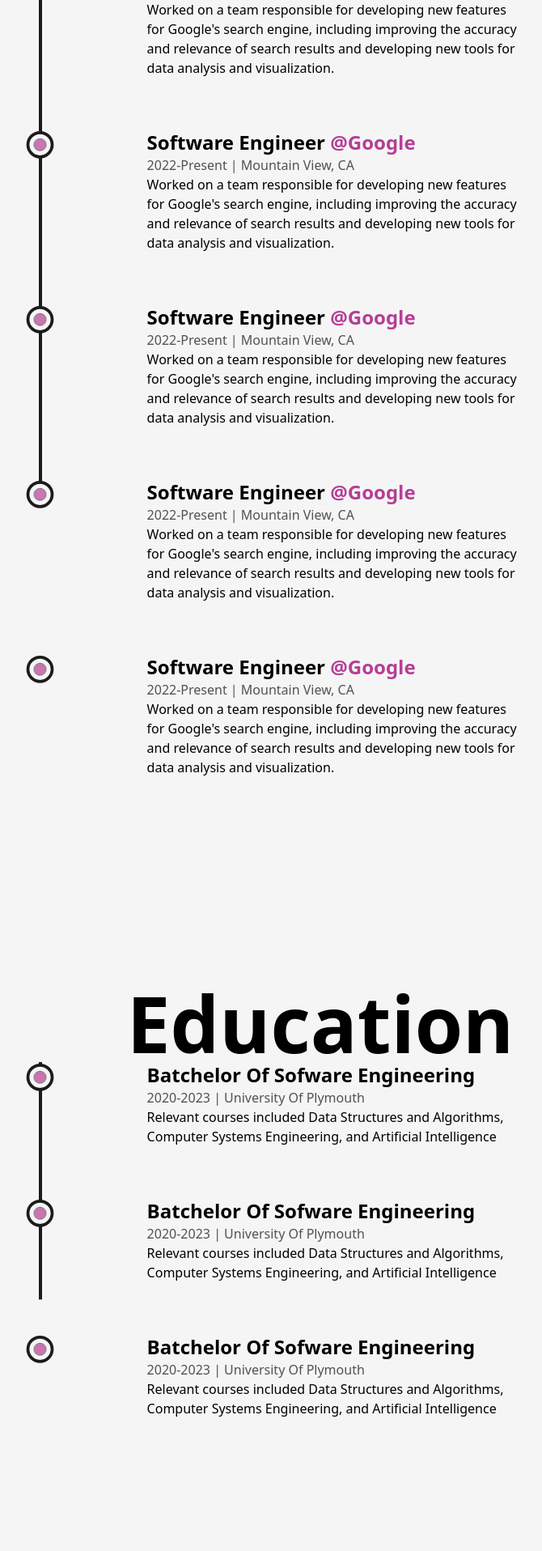
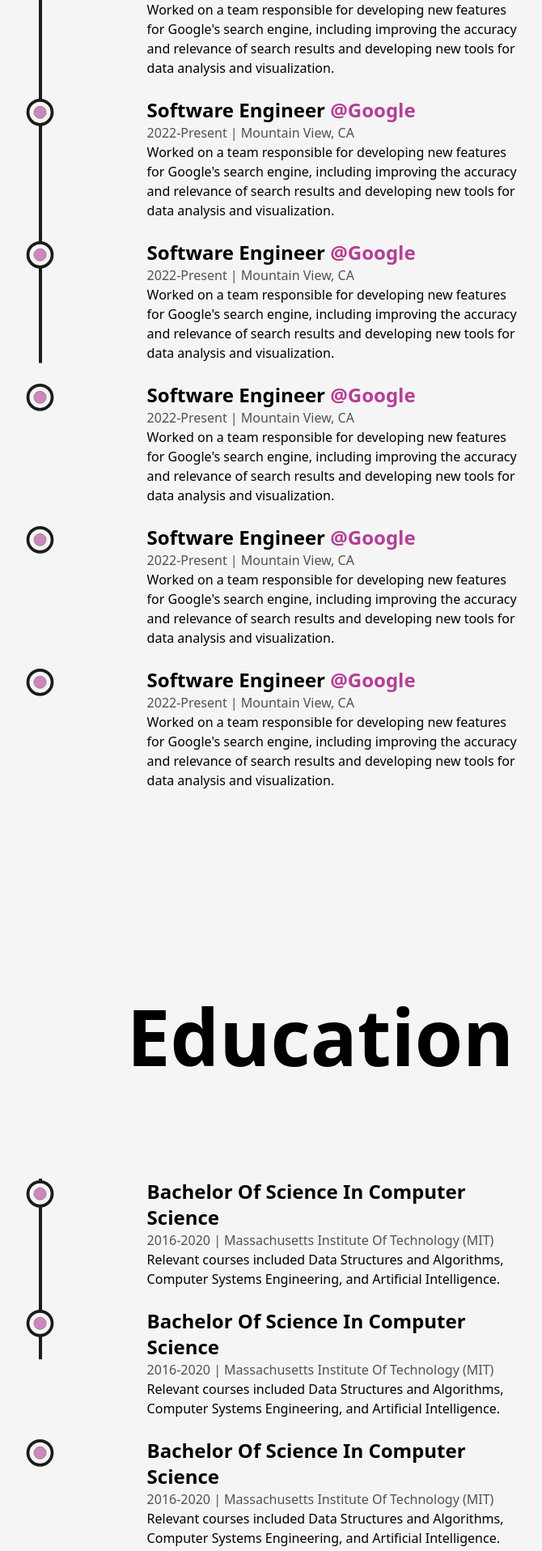
Before and after one commit to spriveen/Portfolio, a Next.js app: page /about in a window 1280 px wide. Shown: the part 2604-4520 px from the top of the page at 81% size, without its empty margins (244-914 px from the left). Built offline with nearby package versions, Linux system fonts and the light colour scheme.

Commit message:
upadte experience and education

```diff
--- a/src/components/Education.js
+++ b/src/components/Education.js
@@ -1,84 +1,85 @@
-import React, { useRef } from 'react'; // Importing useRef from 'react'
-import { motion, useScroll } from 'framer-motion';
-import LiIcon from './LiIcon';
+import React, {useRef} from 'react'
+import { useScroll, motion } from 'framer-motion'
+import LiIcon from './LiIcon'
 
-const Details = ({ type , time, place, info }) => {
-  const ref = useRef(null);
 
-  return (
-    <li
-    ref={ref}
-    className='my-8 first:mt-0 last:mb-0 w-[60%] mx-auto flex flex-col items-center justify-between'
-    >
-      <LiIcon reference={ref} />
+const Details=({type,time,place,info}) =>{
+
+  const ref =useRef(null)
+    return(
+        <li ref={ref} className='my-3 first:mt-0 last:mb-0 w-[60%] mx-auto flex flex-col items-center justify-between
+        md:w-[80%]'>
+            <LiIcon reference={ref}/>
             <motion.div
             initial={{y:50}}
             whileInView={{y:0}}
-      transition={{duration:0.5, type:"spring"}}
-   >
-
-<h3 className="capitalize font-bold text-2xl">{type}</h3>
-<span className='capitalize font-medium text-dark/75 dark:text-light'>
+            transition={{duration:0.5, type:"spring"}}>
+                <h3 className='capitalize font-bold text-2xl sm:text-xl xs:text-lg'>{type}</h3>
+                <span className='capitalize font-medium text-dark/75 dark:text-light/75 xs:text-sm'>
                     {time} | {place}
                 </span>
-        <p className='font-medium w-full'>{info}</p>
+                <p className='font-medium w-full md:text-sm'>
+                    {info}
+                </p>
             </motion.div>
         </li>
-  );
-};
+    )
+}
 
 const Education = () => {
   const ref = useRef(null);
-  const { scrollYProgress } = useScroll(
+  const {scrollYProgress} = useScroll(
     {
-    target: ref.current,
-    offset: ["start end", "center start"]
-  })
+      target: ref,
+      offset:["start end", "center start"]
+    }
+  )
+  return (
+    <div className='my-64 md:my-[50px] xs:my-[60px]'>
+      <h2 className='font-bold text-8xl mb-32 w-full text-center md:text-6xl xs:text-4xl md:mb-16 '>Education</h2>
 
-  return (
-    <div className='my-64'>
-      <h2 className='font-bold text-8xl w-full text-center'>
-        Education
-        </h2>
+      <div ref = {ref} className='w-[75%] mx-auto relative lg:w-[90%] md:w-full'>
 
-      <div ref={ref} className='w-[75%] mx-auto relative'>
         <motion.div
-          style={{ scaleY: scrollYProgress }}
+        style={{scaleY: scrollYProgress}}
+        className='absolute left-9 top-0 w-[4px] h-full bg-dark origin-top dark:bg-light
+        md:w-[2px] md:left-[30px] xs:left-[20px]'/>
 
-          className="absolute left-9 top-0 w-[4px] h-full bg-dark origin-top dark:bg-light"
-        />
-
-        <ul className='w-full flex flex-col items-start justify-between ml-4'>
+        <ul className='w-full flex flex-col items-start justify-between ml-4 xs:ml-2 '>
             <Details
-            type="Batchelor of Sofware Engineering"
-            time="2020-2023"
-            place="University Of Plymouth"
+            type="Bachelor Of Science In Computer Science" company="Google"
+            time="2016-2020" place="Massachusetts Institute Of Technology (MIT)"
             info="Relevant courses included Data Structures and Algorithms, Computer Systems Engineering, and Artificial
-Intelligence"
-         />
-
+Intelligence."/>
             <Details
-            type="Batchelor of Sofware Engineering"
-            time="2020-2023"
-            place="University Of Plymouth"
+            type="Bachelor Of Science In Computer Science" company="Google"
+            time="2016-2020" place="Massachusetts Institute Of Technology (MIT)"
             info="Relevant courses included Data Structures and Algorithms, Computer Systems Engineering, and Artificial
-Intelligence"
-          />
+Intelligence."/>
             <Details
-            type="Batchelor of Sofware Engineering"
-            time="2020-2023"
-            place="University Of Plymouth"
+            type="Bachelor Of Science In Computer Science" company="Google"
+            time="2016-2020" place="Massachusetts Institute Of Technology (MIT)"
             info="Relevant courses included Data Structures and Algorithms, Computer Systems Engineering, and Artificial
-Intelligence"
-          />
-
-
-
-
+Intelligence."/>
+            <Details
+            type="Bachelor Of Science In Computer Science" company="Google"
+            time="2016-2020" place="Massachusetts Institute Of Technology (MIT)"
+            info="Relevant courses included Data Structures and Algorithms, Computer Systems Engineering, and Artificial
+Intelligence."/>
+            <Details
+            type="Bachelor Of Science In Computer Science" company="Google"
+            time="2016-2020" place="Massachusetts Institute Of Technology (MIT)"
+            info="Relevant courses included Data Structures and Algorithms, Computer Systems Engineering, and Artificial
+Intelligence."/>
+            <Details
+            type="Bachelor Of Science In Computer Science" company="Google"
+            time="2016-2020" place="Massachusetts Institute Of Technology (MIT)"
+            info="Relevant courses included Data Structures and Algorithms, Computer Systems Engineering, and Artificial
+Intelligence."/>
         </ul>
       </div>
     </div>
-  );
-};
+  )
+}
 
-export default Education;
+export default Education
--- a/src/components/Experience.js
+++ b/src/components/Experience.js
@@ -1,99 +1,99 @@
-import React, { useRef } from 'react'; // Importing useRef from 'react'
-import { motion, useScroll } from 'framer-motion';
-import LiIcon from './LiIcon';
+import React, {useRef} from 'react'
+import { useScroll, motion } from 'framer-motion'
+import LiIcon from './LiIcon'
 
-const Details = ({ position, company, companyLink, time, address, work }) => {
-  const ref = useRef(null);
 
-  return (
-     <li ref={ref} className='my-8 first:mt-0 last:mb-0 w-[60%] mx-auto flex flex-col items-center justify-between'>
+const Details=({position, company, companyLink, time, address, work}) =>{
+
+  const ref =useRef(null)
+    return(
+        <li ref={ref} className='my-3 first:mt-0 last:mb-0 w-[60%] mx-auto flex flex-col items-center justify-between
+        md:w-[80%]'>
             <LiIcon reference={ref}/>
             <motion.div
             initial={{y:50}}
             whileInView={{y:0}}
             transition={{duration:0.5, type:"spring"}}>
-                <h3 className='capitalize font-bold text-2xl'>{position}&nbsp;<a href={companyLink}
+                <h3 className='capitalize font-bold text-2xl sm:text-xl xs:text-lg'>{position}&nbsp;<a href={companyLink}
                 target="_blank"
-                className='text-primary dark:text-primaryDark capitalize'>@{company}</a></h3>
-                <span className='capitalize font-medium text-dark/75 dark:text-light/75'>
+                className='text-primary capitalize dark:text-primaryDark'>@{company}</a></h3>
+                <span className='capitalize font-medium text-dark/75 dark:text-light/75 xs:text-sm'>
                     {time} | {address}
                 </span>
-                <p className='font-medium w-full'>
+                <p className='font-medium w-full md:text-sm'>
                     {work}
                 </p>
             </motion.div>
         </li>
-  );
-};
+    )
+}
 
 const Experience = () => {
   const ref = useRef(null);
-  const { scrollYProgress } = useScroll(
+  const {scrollYProgress} = useScroll(
     {
-    target: ref.current,
-    offset: ["start end", "center start"]
-  })
+      target: ref,
+      offset:["start end", "center start"]
+    }
+  )
+  return (
+    <div className='my-64 md:my-[50px] xs:my-[60px]'>
+      <h2 className='font-bold text-8xl mb-32 w-full text-center md:text-6xl xs:text-4xl md:mb-16 '>Experience</h2>
 
-  return (
-    <div className='my-64'>
-      <h2 className='font-bold text-8xl mb-32 w-full text-center'>
-        Experience
-        </h2>
+      <div ref = {ref} className='w-[75%] mx-auto relative lg:w-[90%] md:w-full'>
 
-      <div ref={ref} className='w-[75%] mx-auto relative'>
         <motion.div
-          style={{ scaleY: scrollYProgress }}
-          className="absolute left-9 top-0 w-[4px] h-full bg-dark origin-top dark:bg-light"
-        />
+        style={{scaleY: scrollYProgress}}
+        className='absolute left-9 top-0 w-[4px] h-full bg-dark origin-top dark:bg-light
+        md:w-[2px] md:left-[30px] xs:left-[20px]'/>
 
-        <ul className='w-full flex flex-col items-start justify-between ml-4'>
-          <Details
-            position="Software Engineer"
-            company="Google"
-            companyLink="https://www.google.com"
-            time="2022-Present"
-            address="Mountain View, CA"
-            work="Worked on a team responsible for developing new features for Google's search engine, including improving the accuracy and relevance of search results and developing new tools for data analysis and visualization."
-          />
-           <Details
-            position="Software Engineer"
-            company="Google"
-            companyLink="https://www.google.com"
-            time="2022-Present"
-            address="Mountain View, CA"
-            work="Worked on a team responsible for developing new features for Google's search engine, including improving the accuracy and relevance of search results and developing new tools for data analysis and visualization."
-          />
-
-<Details
-            position="Software Engineer"
-            company="Google"
-            companyLink="https://www.google.com"
-            time="2022-Present"
-            address="Mountain View, CA"
-            work="Worked on a team responsible for developing new features for Google's search engine, including improving the accuracy and relevance of search results and developing new tools for data analysis and visualization."
-          />
-
-<Details
-            position="Software Engineer"
-            company="Google"
-            companyLink="https://www.google.com"
-            time="2022-Present"
-            address="Mountain View, CA"
-            work="Worked on a team responsible for developing new features for Google's search engine, including improving the accuracy and relevance of search results and developing new tools for data analysis and visualization."
-          />
-
-<Details
-            position="Software Engineer"
-            company="Google"
-            companyLink="https://www.google.com"
-            time="2022-Present"
-            address="Mountain View, CA"
-            work="Worked on a team responsible for developing new features for Google's search engine, including improving the accuracy and relevance of search results and developing new tools for data analysis and visualization."
-          />
+        <ul className='w-full flex flex-col items-start justify-between ml-4 xs:ml-2'>
+            <Details
+            position="Software Engineer" company="Google"
+            companyLink="http://www.google.com"
+            time="2022-Present" address="Mountain View, CA"
+            work="Worked on a team responsible for developing new features for Google's
+            search engine, including improving the accuracy and relevance of search results and
+            developing new tools for data analysis and visualization."/>
+            <Details
+            position="Software Engineer" company="Google"
+            companyLink="http://www.google.com"
+            time="2022-Present" address="Mountain View, CA"
+            work="Worked on a team responsible for developing new features for Google's
+            search engine, including improving the accuracy and relevance of search results and
+            developing new tools for data analysis and visualization."/>
+            <Details
+            position="Software Engineer" company="Google"
+            companyLink="http://www.google.com"
+            time="2022-Present" address="Mountain View, CA"
+            work="Worked on a team responsible for developing new features for Google's
+            search engine, including improving the accuracy and relevance of search results and
+            developing new tools for data analysis and visualization."/>
+            <Details
+            position="Software Engineer" company="Google"
+            companyLink="http://www.google.com"
+            time="2022-Present" address="Mountain View, CA"
+            work="Worked on a team responsible for developing new features for Google's
+            search engine, including improving the accuracy and relevance of search results and
+            developing new tools for data analysis and visualization."/>
+            <Details
+            position="Software Engineer" company="Google"
+            companyLink="http://www.google.com"
+            time="2022-Present" address="Mountain View, CA"
+            work="Worked on a team responsible for developing new features for Google's
+            search engine, including improving the accuracy and relevance of search results and
+            developing new tools for data analysis and visualization."/>
+            <Details
+            position="Software Engineer" company="Google"
+            companyLink="http://www.google.com"
+            time="2022-Present" address="Mountain View, CA"
+            work="Worked on a team responsible for developing new features for Google's
+            search engine, including improving the accuracy and relevance of search results and
+            developing new tools for data analysis and visualization."/>
         </ul>
       </div>
     </div>
-  );
-};
+  )
+}
 
-export default Experience;
+export default Experience
```
Lines whose indentation alone changed are shown as unchanged.
